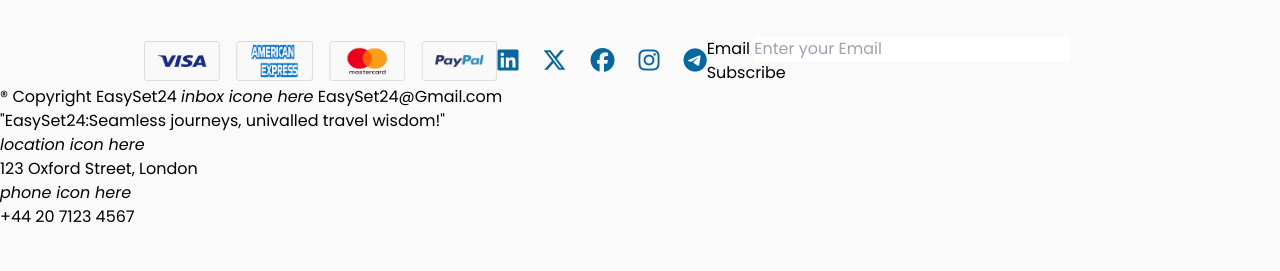
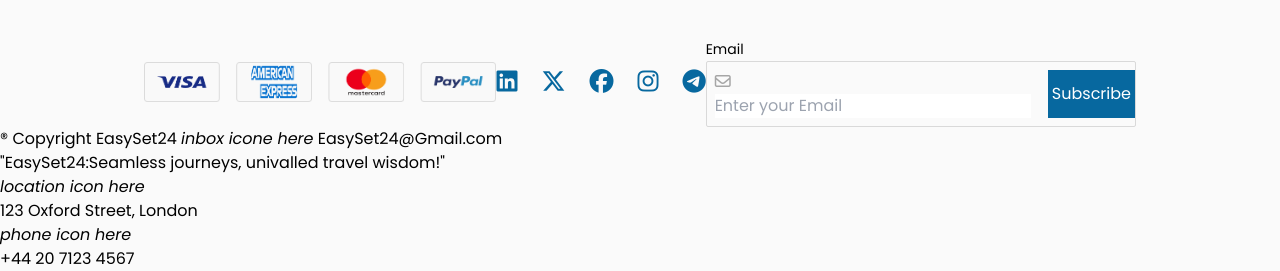
Before and after one commit to Ahmed7019/hotel_booking-website, a website: page index.html in a window 1280 px wide. Shown: the part 4127-4398 px from the top of the page. Before the commit the page ends 4356 px from the top, so only its background shows below. Drawn offline with Linux system fonts and the light colour scheme.

Commit message:
footer => another section

```diff
--- a/index.html
+++ b/index.html
@@ -929,15 +929,19 @@
                 </a>
                 <a href="#">
                     <i class="fa-brands fa-telegram"></i></a>
-
             </div>
-            <div>
-                <label for="Email">Email</label>
-                <input type="email" placeholder="Enter your Email">
-                <button>
-                    Subscribe
-                </button>
-            </div>
+            <form>
+                <label for="email" class="text-sm">Email</label>
+                <div class="flex items-center border border-neutral-300 rounded-sm">
+                    <div class="  p-2 ">
+                        <i class="fa-regular fa-envelope mr-2 text-neutral-400 "></i>
+                        <input type="email" name="email" placeholder="Enter your Email" class="outline-none">
+                    </div>
+                    <button class="px-1 py-3 bg-primaryBlue-500 text-white">
+                        Subscribe
+                    </button>
+                </div>
+            </form>
         </section>
 
         <div>
```
Also changed, not shown: dist/output.css.
